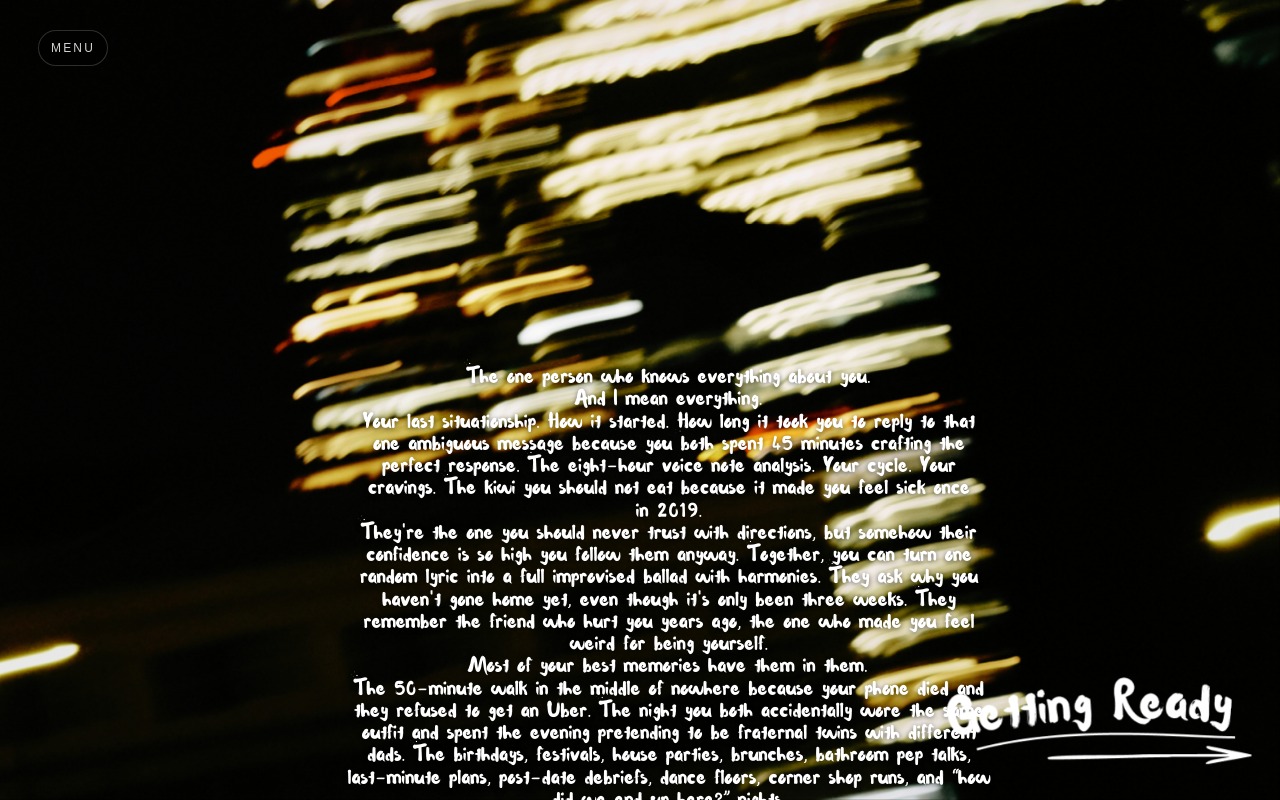
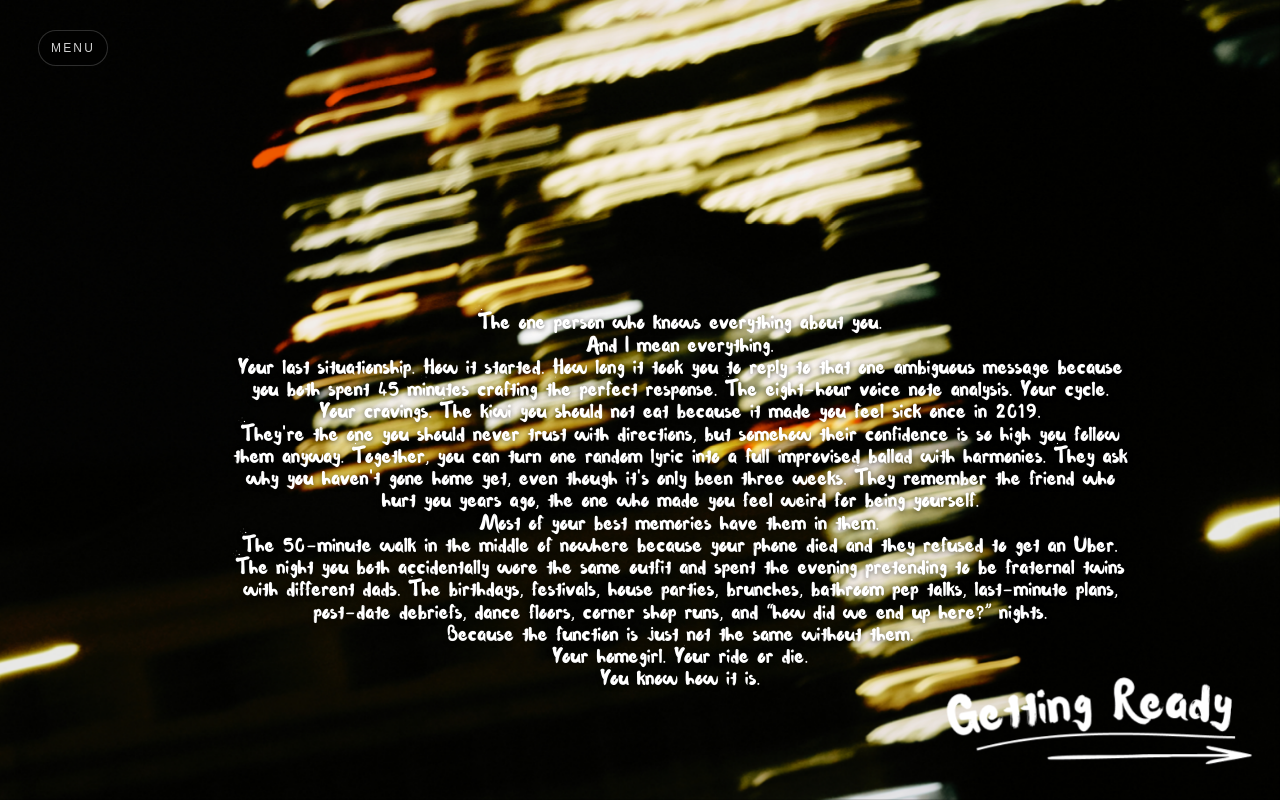
Before and after one commit to angiegal193/homegirl-website-dev, a Next.js app: page / in a window 1280 px wide. Built offline with nearby package versions, Linux system fonts and the light colour scheme.

Commit message:
Update globals.css

```diff
--- a/src/app/globals.css
+++ b/src/app/globals.css
@@ -143,9 +143,9 @@ body {
 .homepage-story {
   position: absolute;
   z-index: 2;
-  top: 45.5%;
+  top: 38.8%;
   left: 50%;
-  width: min(50.3vw, 788px);
+  width: min(70.42vw, 1103.2px);
   transform: translateX(-45.5%);
   color: #fff;
   font-family: "Waterlily", "Comic Sans MS", "Bradley Hand", cursive;
```
